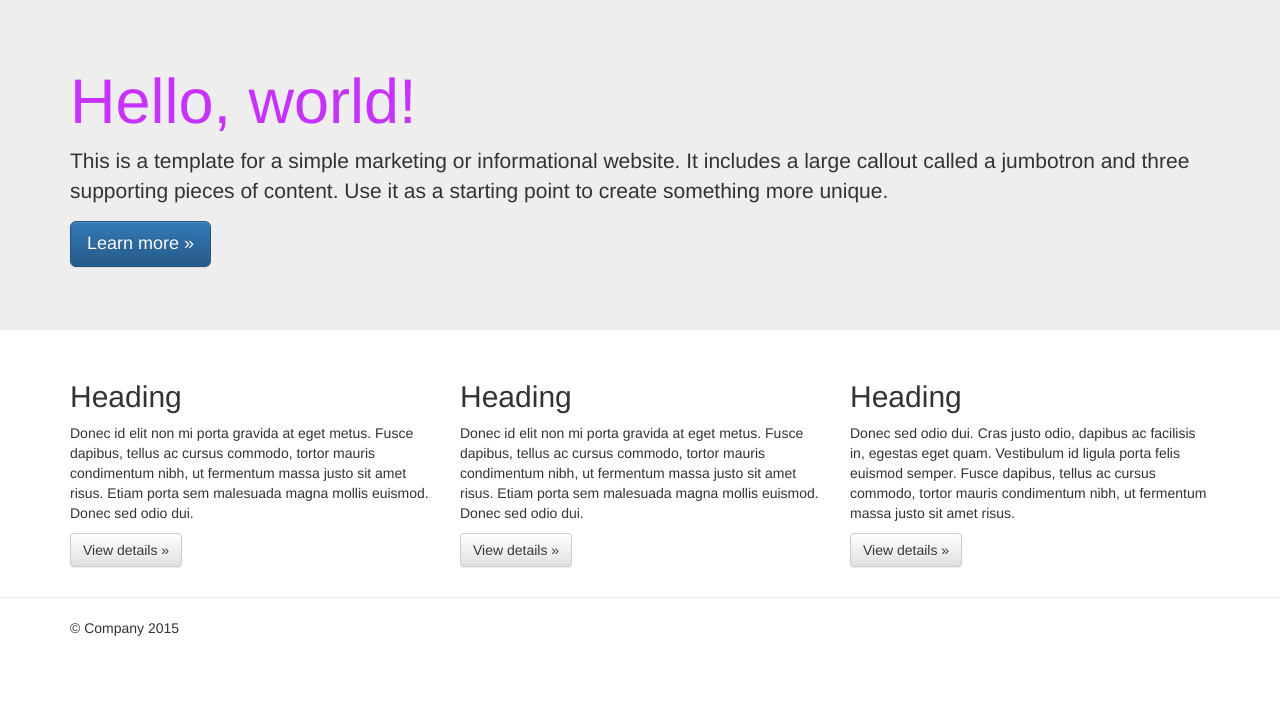
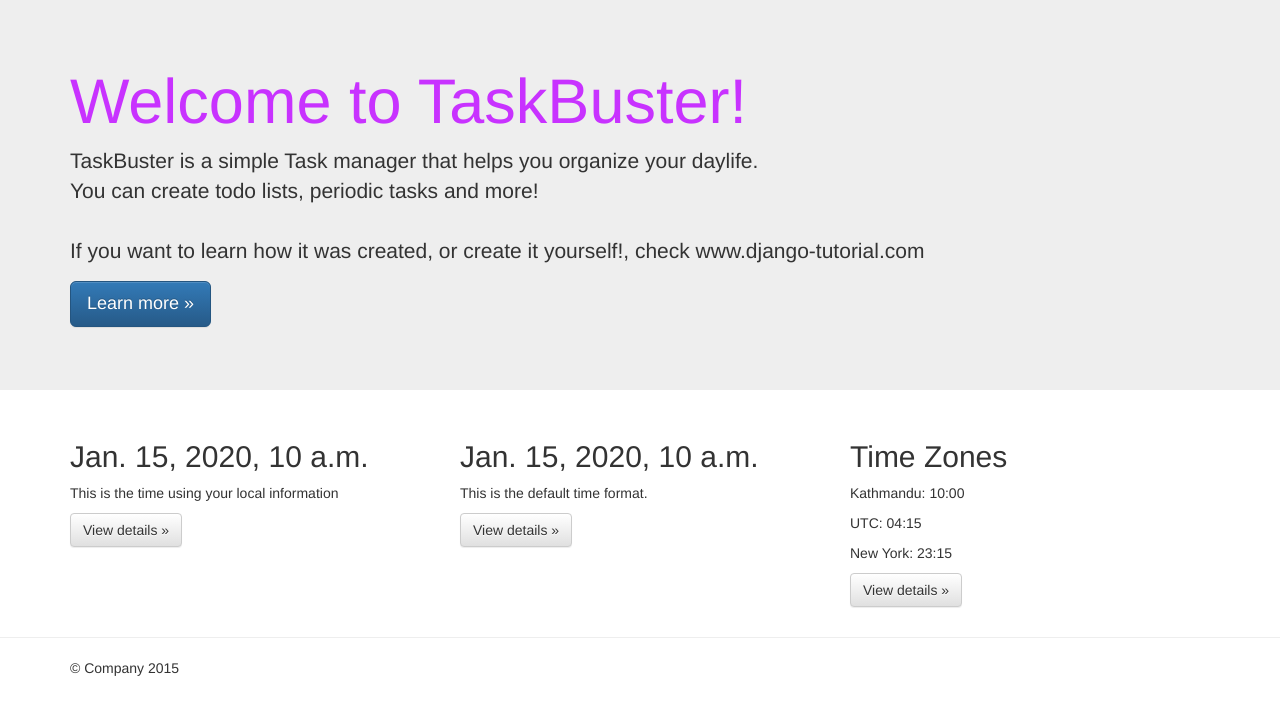
Before and after one commit to desam47/Facial_Keypoint_Detection, a Django app: template taskbuster/templates/taskbuster/index.html in a window 1280 px wide. Shown: the part 51-766 px from the top of the page. Run offline with Django 3.2, Linux system fonts and the light colour scheme; the template is opened without the code that fills it: most values are stand-ins (such as "Sample title", 1, 10 or a date in 2020); some libraries are stand-ins or nearby versions.

Commit message:
Internationalization and localization

```diff
--- a/requirements/base.txt
+++ b/requirements/base.txt
@@ -1 +1,2 @@
-"Django==1.8.5"
+"Django==1.9"
+"pytz==2015.7"
--- a/taskbuster/templates/taskbuster/index.html
+++ b/taskbuster/templates/taskbuster/index.html
@@ -1,13 +1,15 @@
 {% extends "base.html" %}
-
+{% load i18n %}
+{% load l10n %}
+{% load tz %}
 {% block head_title %}TaskBuster Django Tutorial{% endblock %}
 
 {% block content %}
   <!-- Main jumbotron for a primary marketing message or call to action -->
   <div class="jumbotron">
     <div class="container">
-      <h1>Hello, world!</h1>
-      <p>This is a template for a simple marketing or informational website. It includes a large callout called a jumbotron and three supporting pieces of content. Use it as a starting point to create something more unique.</p>
+      <h1>{% trans "Welcome to TaskBuster!"%}</h1>
+      <p>{% blocktrans %}TaskBuster is a simple Task manager that helps you organize your daylife. </br> You can create todo lists, periodic tasks and more! </br></br> If you want to learn how it was created, or create it yourself!, check www.django-tutorial.com{% endblocktrans %}</p>
       <p><a class="btn btn-primary btn-lg" href="#" role="button">Learn more &raquo;</a></p>
     </div>
   </div>
@@ -16,18 +18,21 @@
     <!-- Example row of columns -->
     <div class="row">
       <div class="col-md-4">
-        <h2>Heading</h2>
-        <p>Donec id elit non mi porta gravida at eget metus. Fusce dapibus, tellus ac cursus commodo, tortor mauris condimentum nibh, ut fermentum massa justo sit amet risus. Etiam porta sem malesuada magna mollis euismod. Donec sed odio dui. </p>
+        <h2 id="local-date">{{today}}</h2>
+        <p>This is the time using your local information </p>
         <p><a class="btn btn-default" href="#" role="button">View details &raquo;</a></p>
       </div>
       <div class="col-md-4">
-        <h2>Heading</h2>
-        <p>Donec id elit non mi porta gravida at eget metus. Fusce dapibus, tellus ac cursus commodo, tortor mauris condimentum nibh, ut fermentum massa justo sit amet risus. Etiam porta sem malesuada magna mollis euismod. Donec sed odio dui. </p>
+        <h2 id="non-local-date">{{today|unlocalize}}</h2>
+        <p>This is the default time format.</p>
         <p><a class="btn btn-default" href="#" role="button">View details &raquo;</a></p>
      </div>
       <div class="col-md-4">
-        <h2>Heading</h2>
-        <p>Donec sed odio dui. Cras justo odio, dapibus ac facilisis in, egestas eget quam. Vestibulum id ligula porta felis euismod semper. Fusce dapibus, tellus ac cursus commodo, tortor mauris condimentum nibh, ut fermentum massa justo sit amet risus.</p>
+        <h2>Time Zones</h2>
+        <p> Kathmandu: <span id="time-tz">{{now|time:"H:i"}}</span></p>
+		<p> UTC: <span id="time-utc">{{now|utc|time:"H:i"}}</span></p>
+        <p> New York: <span id="time-ny">
+           {{now|timezone:"America/New_York"|time:"H:i"}}</span></p>
         <p><a class="btn btn-default" href="#" role="button">View details &raquo;</a></p>
       </div>
     </div>
--- a/taskbuster/test.py
+++ b/taskbuster/test.py
@@ -1,9 +1,13 @@
 # -*- coding: utf-8 -*-
 from django.test import TestCase
 from django.core.urlresolvers import reverse
+from django.utils.translation import activate
 
 
 class TestHomePage(TestCase):
+
+    def setUp(self):
+        activate('en')
 
     def test_uses_index_template(self):
         response = self.client.get(reverse("home"))
--- a/taskbuster/urls.py
+++ b/taskbuster/urls.py
@@ -14,13 +14,25 @@ Including another URLconf
     2. Import the include() function: from django.conf.urls import url, include
     3. Add a URL to urlpatterns:  url(r'^blog/', include(blog_urls))
 """
-from django.conf.urls import url
+from django.conf.urls import include, url
 from django.contrib import admin
+from django.conf.urls.i18n import i18n_patterns
 from .views import home, home_files
 
 urlpatterns = [
-    url(r'^admin/', admin.site.urls),
-	url(r'^$', home, name='home'),
-	url(r'^(?P<filename>(robots.txt)|(humans.txt))$',
+    # Examples:
+    # url(r'^$', 'taskbuster.views.home', name='home'),
+    # url(r'^blog/', include('blog.urls')),
+
+    # url(r'^admin/', include(admin.site.urls)),
+    # url(r'^$', home, name='home'),
+    url(r'^(?P<filename>(robots.txt)|(humans.txt))$',
         home_files, name='home-files'),
 ]
+
+# We left the robots.txt and humans.txt files with the same url,
+# and the ones that we want to be translated use the i18n_patterns function
+urlpatterns += i18n_patterns(
+    url(r'^$', home, name='home'),
+    url(r'^admin/', include(admin.site.urls)),
+)
--- a/taskbuster/views.py
+++ b/taskbuster/views.py
@@ -1,8 +1,12 @@
 # -*- coding: utf-8 -*-
 from django.shortcuts import render
+from django.utils.timezone import now
+import datetime
 
 def home(request):
-    return render(request, "taskbuster/index.html", {})
+    today = datetime.date.today()
+    return render(request, "taskbuster/index.html",
+                    {'today': today, 'now': now()})
 
 def home_files(request, filename):
     return render(request, filename, {}, content_type="text/plain")
```
Also changed, not shown: functional_tests/test_all_users.py (+32 -0 lines), taskbuster/settings/base.py (+16 -1 lines), taskbuster/locale/ca/LC_MESSAGES/django.po (added), 1 other file.
